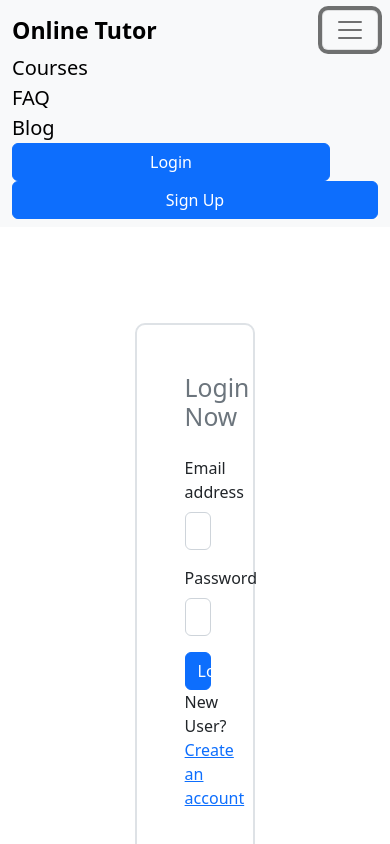
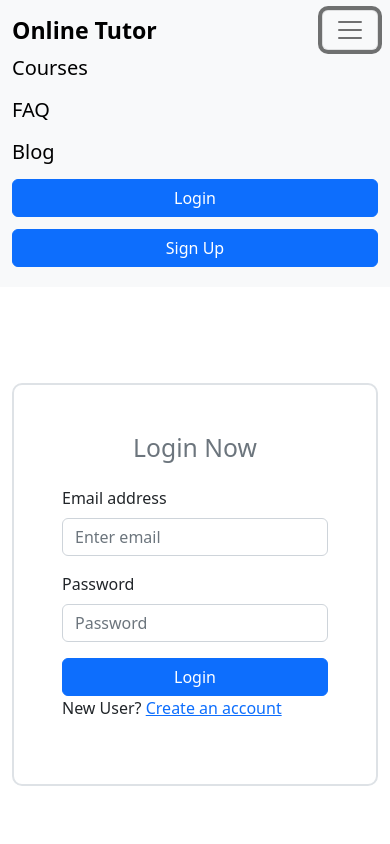
Before and after one commit to designer-mehedi/learning-app-client, a React (Create React App) app: page /login in a window 390 px wide. Both pictures are taken after a click on the button 350 px from the left and 30 px from the top of the page. Shown: the top 844 px of the page. Built offline with nearby package versions, Linux system fonts and the light colour scheme; no server answers.

Commit message:
updated responsiveness

```diff
--- a/src/components/Header.js
+++ b/src/components/Header.js
@@ -48,7 +48,7 @@ const Header = () => {
 							<>
 								<Link
 									to="/login"
-									className="text-decoration-none me-5 btn btn-primary"
+									className="login text-decoration-none me-5 btn btn-primary"
 								>
 									Login
 								</Link>
--- a/src/index.css
+++ b/src/index.css
@@ -39,3 +39,15 @@ code {
 .course-container {
   height: 100%;
 }
+
+@media screen and (max-width: 576px) {
+  .form {
+      width: 100%;
+    }
+    nav a {
+      margin-bottom: 12px;
+    }
+    .login {
+      width: 100%;
+    }
+}
```
